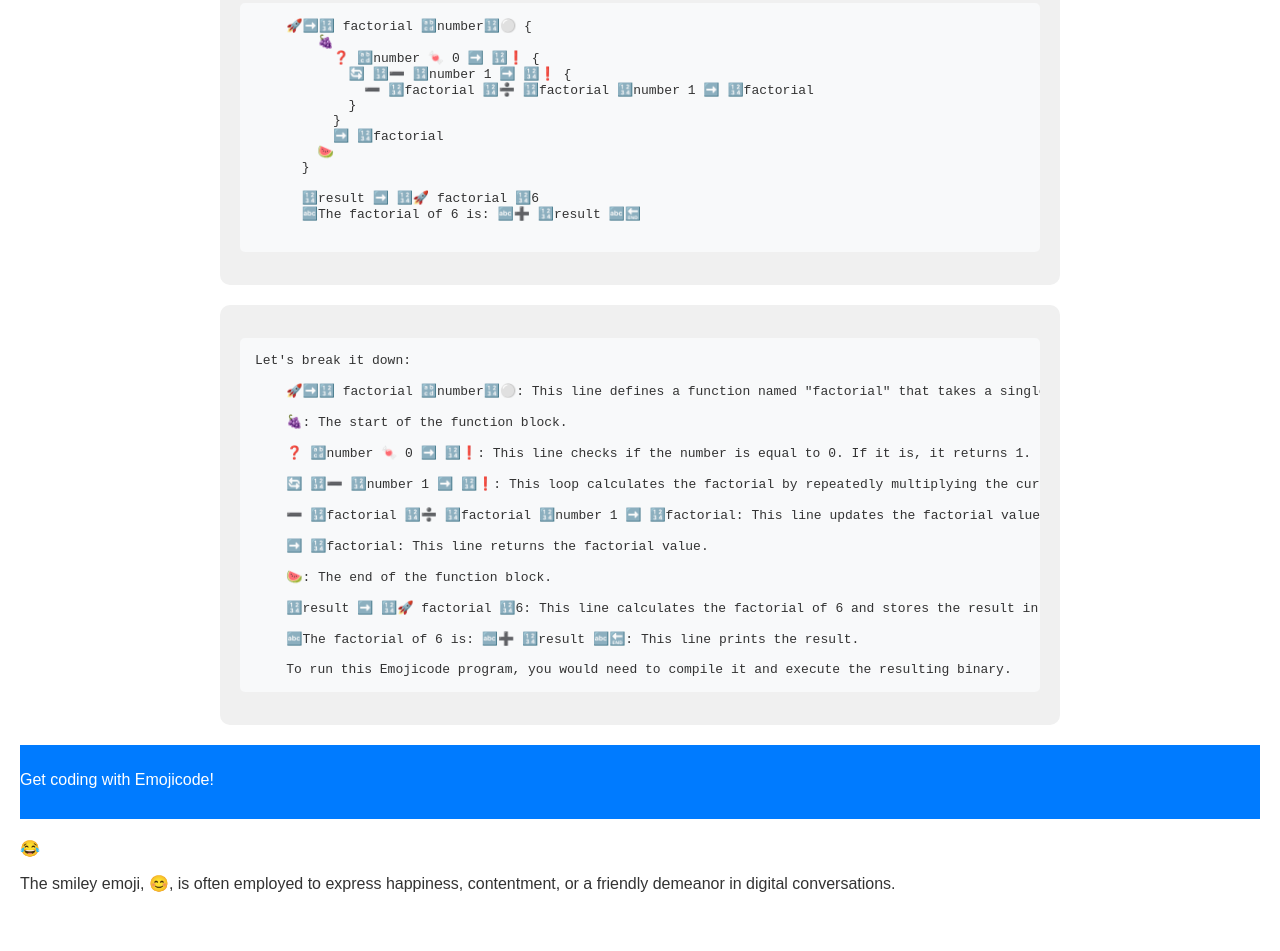
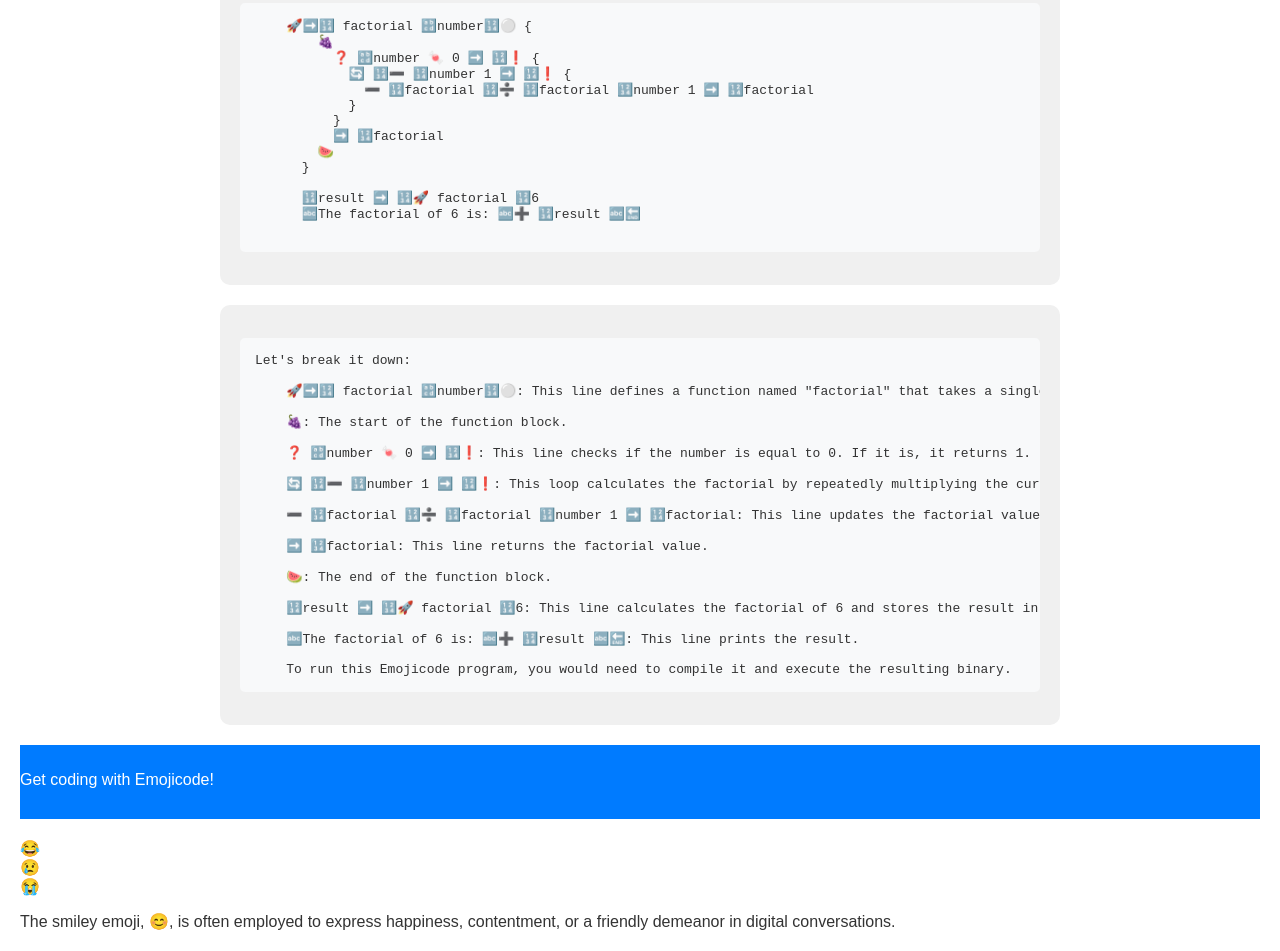
Before and after one commit to erick-m129/G_Emojicode, a plain HTML site: page index.html in a window 1280 px wide. Shown: the part 1792-2743 px from the top of the page. Before the commit the page ends 2705 px from the top, so only its background shows below. Drawn offline with Linux system fonts and the light colour scheme.

Commit message:
new emoji

```diff
--- a/index.html
+++ b/index.html
@@ -182,6 +182,8 @@
         <p>Get coding with Emojicode! </p>
     </footer>
     <div>&#128514;
+        <div>&#128546;
+            <div>&#128557;
         <p>
             The smiley emoji, 😊, is often employed to express happiness, contentment, or a friendly demeanor in digital
             conversations.
```
